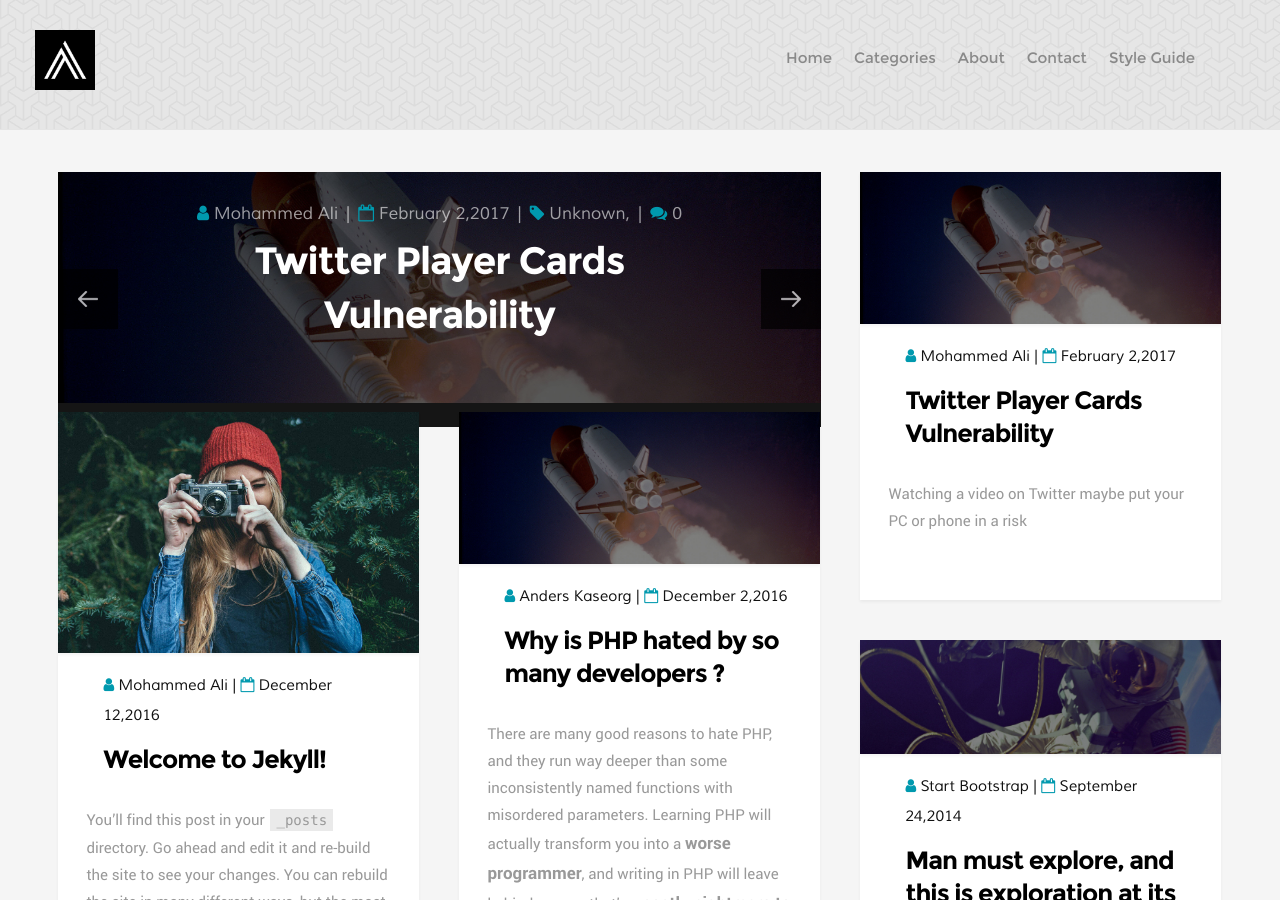
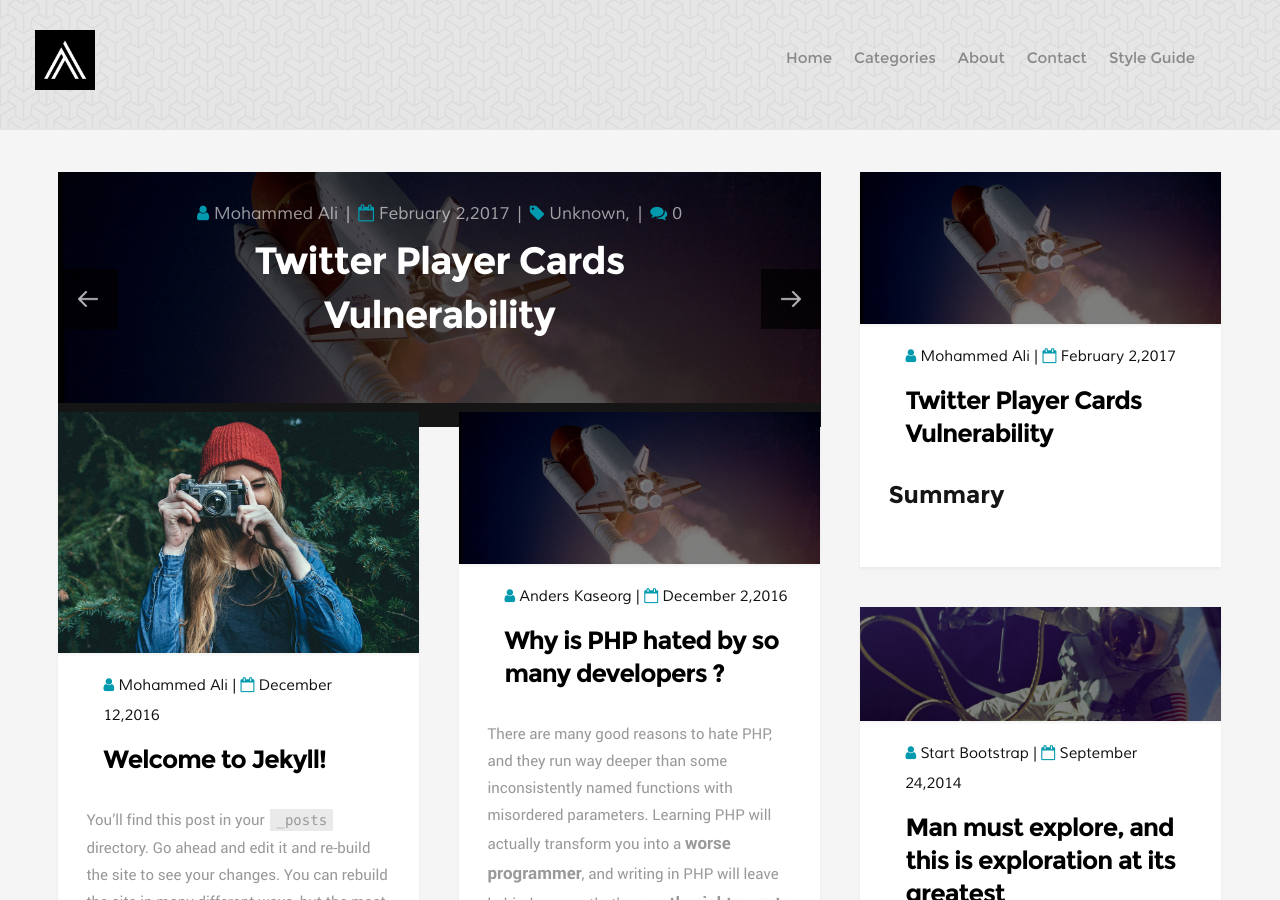
Before and after one commit to 0-ali/myblog, a Jekyll site: the page built from index.html, in a window 1280 px wide and 900 px high. Built offline with Jekyll 4.4.1, drawn with Linux system fonts in a browser that asks for light colours; nearby versions of some CDN libraries; the list of posts is cut into pages by our own code; comment, search, counter and statistics services are not loaded; some of the changed lines change nothing that is shown.

Commit message:
Update 2017-02-02-twitter-player-card-vuln.markdown

````diff
--- a/_posts/2017-02-02-twitter-player-card-vuln.markdown
+++ b/_posts/2017-02-02-twitter-player-card-vuln.markdown
@@ -9,14 +9,12 @@
 comments: true
 ---
 
-Watching a video on Twitter maybe put your PC or phone in a risk
-
 ## Summary
 
-Twitter allows embedding of videos in a tweet via [Twitter Player Cards](https://dev.twitter.com/docs/cards/types/player-card), The case is in playing method of the embedded video, The current playing method is by use a sandbox `iframe`  to play the embedded video(s) even this might protected against [Cross-site scripting (XSS)](https://en.wikipedia.org/wiki/Cross-site_scripting) but still unsafe because it doesn't protected **HTTP Request Sender**  information such as **IP Address, User-Agent ,referer**.
+Twitter allows the embedding of videos in a tweet via [Player Cards](https://dev.twitter.com/docs/cards/types/player-card). The problem is in the playing method of the video: currently, it uses a sandbox (`iframe`)  to play the embedded video(s) even when this might be protected against [Cross-site scripting (XSS)](https://en.wikipedia.org/wiki/Cross-site_scripting), still being unsafe because it doesn't protect **HTTP Request Sender**  information such as the **IP Address, User-Agent, and the referer**.
 > A lot of Twitter users used to use a VPN to keep these safe from Twitter himself, will they agreed to share them with 3rd-part and this 3rd-part could be anyone
 
-The attacker can embedding a link for request logger or can listen to connections in order to get the IP address of the video viewer.
+The attacker can embed a link to a request logger or can listen to connections in order to get the IP address of the video viewer.
 
 ## Replication Steps
 
@@ -34,7 +32,7 @@
 |twitter:player:height|Height of IFRAME specified in twitter:player in pixels|
 |twitter:image|Image to be displayed in place of the player on platforms that don’t support iframes or inline players; you should make this image the same dimensions as your player|
 
-Here are some sample with a listener in 192.168.1.1:2020:
+Here is a example with a listener in 192.168.1.1:2020:
 
 ```html
 <meta name="twitter:card" content="player" />
@@ -50,14 +48,14 @@
 ----------
 
 
-#### Step 2:  Host the your page
+#### Step 2:  Launch your page
 
 
 ----------
 
 
-#### Step 3: Validating your URL using the Twitter validator tool:
-Once you have added the meta tags and published your page, copy and paste the page URL into the [Twitter Card Validator](https://cards-dev.twitter.com/validator) and then click **Preview Card**.
+#### Step 3: Validate your card using the Twitter Validator Tool:
+Once you have added the meta tags and published the page, copy and paste the URL into the [Twitter Card Validator](https://cards-dev.twitter.com/validator) and then click **Preview Card**.
 
 ![F156985](https://cdn.rawgit.com/xc0d3rz/Abstract-jekyll/c690ee51/img/Screenshot_at_2017-02-02_23_41_50.png)
 
@@ -76,35 +74,18 @@
 ----------
 
 
-#### Step 5: Share it on twitter:
-When the embedded video is begin played you might received the viewer(s) IP (I suggest to use request logger) .
+#### Step 5: Share it on twitter
+When the embedded video is played you might received the viewer(s) IP (I suggest to use a request logger) .
 
 ![F156990](https://cdn.rawgit.com/xc0d3rz/Abstract-jekyll/c690ee51/img/Screenshot_at_2017-02-02_23_52_28.png)
 
 
-### PoC Video
+## Proof of Concept
 
-I've take a video for PoC, Testing the vulnerability on a Virtual Machine running on WINXP SP2.(**Computer B**)
-The source code of tw.html page:
+I made a video as a proof of concept, testing the vulnerability on a Virtual Machine running on WINXP SP2 (**Computer B**).
+The source code can be found at [poc.html](https://github.com/xc0d3rz/twitter-card-backdoor/blob/master/poc.html)
 
-```html
-
-<!DOCTYPE html PUBLIC "-//W3C//DTD XHTML 1.0 Transitional//EN" "http://www.w3.org/TR/xhtml1/DTD/xhtml1-transitional.dtd">
-<html xmlns="http://www.w3.org/1999/xhtml">
-<head>
-<meta http-equiv="Content-Type" content="text/html; charset=UTF-8" />
-<title>Twitter cards vulnerability</title>
-<meta name="twitter:card" content="player" />
-<meta name="twitter:title" content="Twitter cards vulnerability" />
-<meta name="twitter:description" content="Twitter cards vulnerability allows to get the video viewer IP, Listen to 192.168.1.1:2020 on your machine then play the video you will be surprised" />
-<meta name="twitter:player" content="https://192.168.1.1:2020" />
-<meta name="twitter:player:width" content="360" />
-<meta name="twitter:player:height" content="203" />
-<meta name="twitter:image" content="https://upload.wikimedia.org/wikipedia/de/thumb/9/9f/Twitter_bird_logo_2012.svg/154px-Twitter_bird_logo_2012.svg.png" />
-</head>
-</html>
-```
-I've hosted the page on a server then share the URL on Twitter then I Copied the status URL and played the embedded video from the Virtual Machine, I've the IIP address of **Computer B** by listening to any connections in the port **2020**  from **Computer A** then I attacked the **Computer B** with `ms08_067_netapi` exploit and I've gain access to the **Computer A**
+I've hosted the page on a server, shared it on twitter and then played the embedded video in the the Virtual Machine. Eventually I got **B's ip address.** by listening to in the port **2020**  coming from **Computer A** to then attack **Computer B** with metasploit's `ms08_067_netapi` exploit gaining access to **Computer A**.
 
 <iframe width="560" height="315" src="https://www.youtube.com/embed/0occxD9v11M" frameborder="0" allowfullscreen></iframe>
 
@@ -113,7 +94,8 @@
 ----------
 
 
-Timeline:
+## Timeline:
+
 2017-02-03 19:22:15 +0000: @xc0d3rz (comment)
 #### Impact
 When attackers know their IP
````
